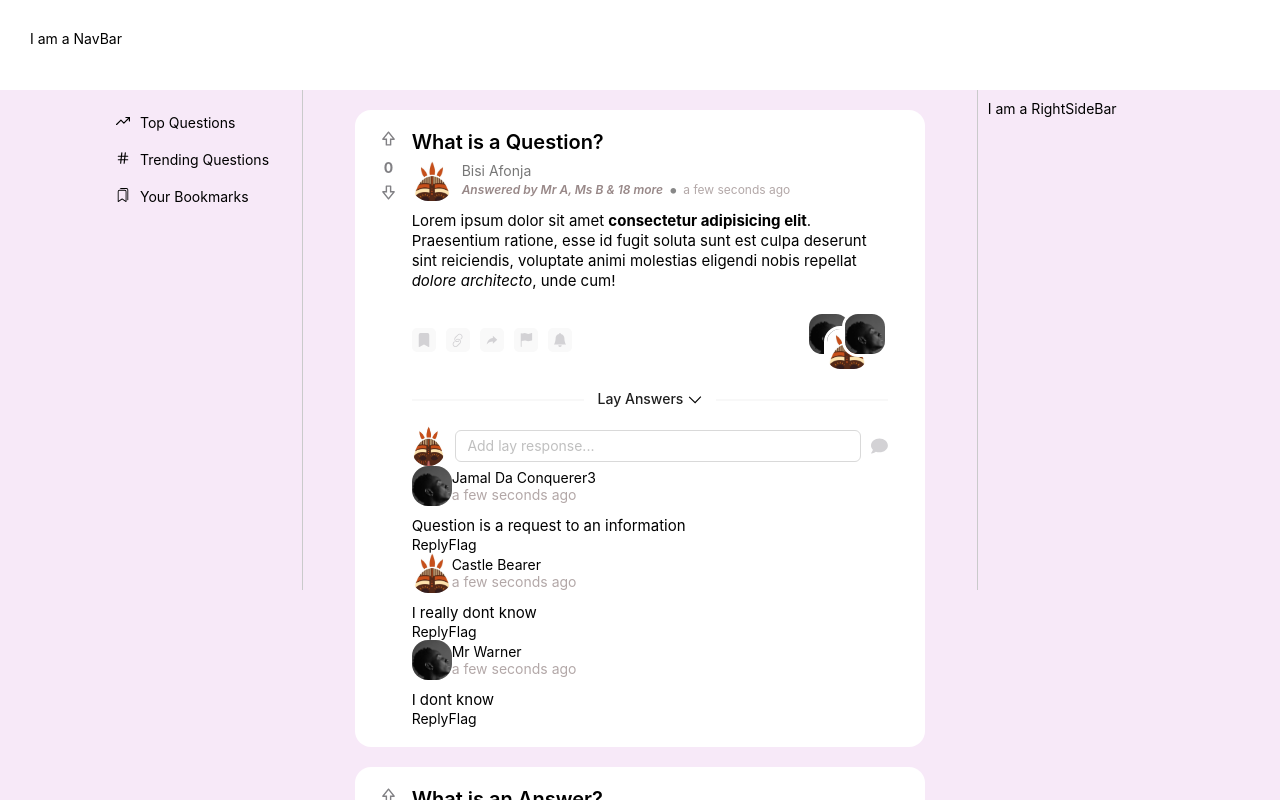
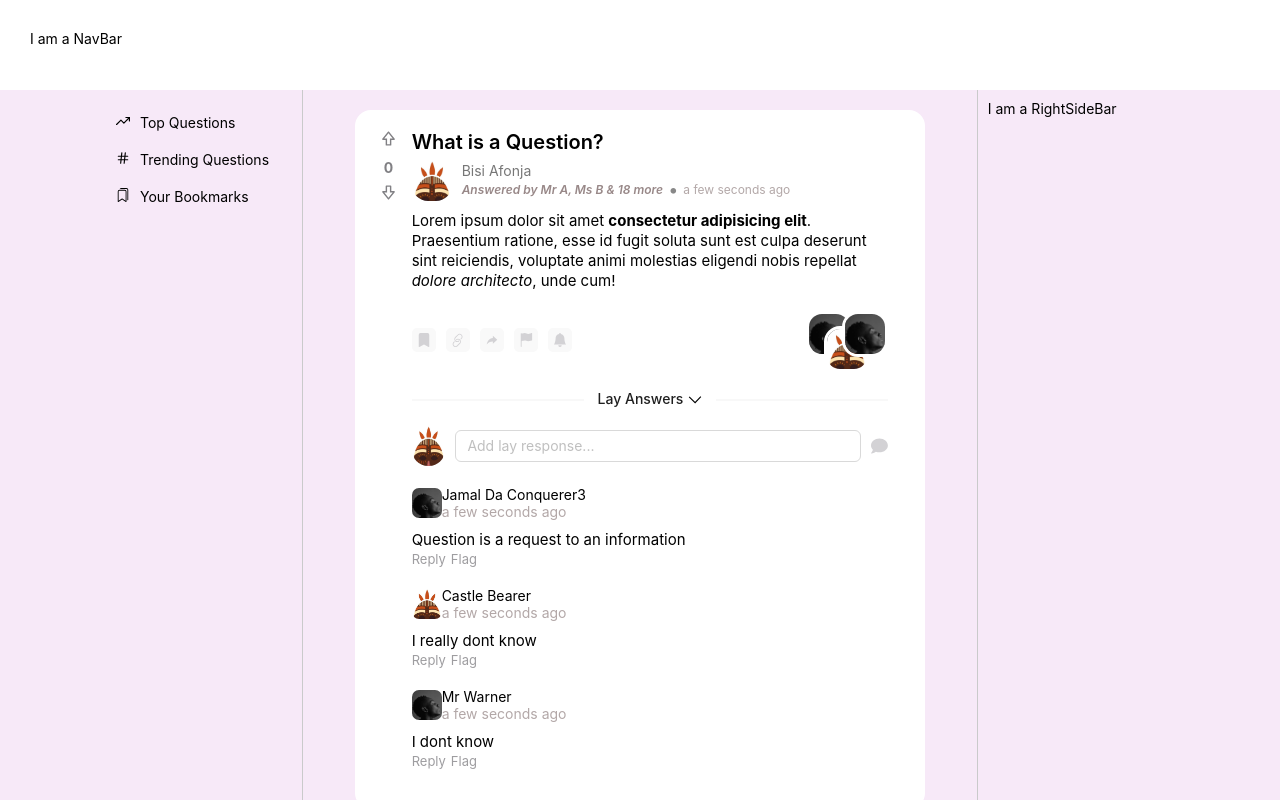
Before and after one commit to whoismuktar/lay-app, a React (Create React App) app: page / in a window 1280 px wide. Shown: the top 800 px of the page. Built offline with nearby package versions, Linux system fonts and the light colour scheme.

Commit message:
sidebar sticky fitting; comment styling

```diff
--- a/src/Assets/styles/App.scss
+++ b/src/Assets/styles/App.scss
@@ -55,7 +55,10 @@ main {
 
 .sidebar {
   padding: 10px;
-  min-height: 60vh;
+  min-height: 100vh;
+  box-sizing: border-box;
+  position: sticky;
+  top: 0px;
 }
 
 .left-sidebar {
@@ -113,3 +116,51 @@ main {
     }
   }
 }
+
+.comment__time {
+  color: #b3a8a8;
+}
+
+.comment-thread {
+  margin-top: 20px;
+
+
+  .comment {
+    margin-bottom: 20px;
+    flex: 1;
+
+    .user-card {
+      width: 30px !important;
+      height: 30px !important;
+      border-radius: 7px;
+    }
+
+    &__text {
+      margin-top: 10px;
+      margin-bottom: 10px;
+    }
+    &__side-action {
+      color: #938a8a;
+    }
+    &__like {
+      cursor: pointer;
+
+      .liked {
+        color: red;
+      }
+    }
+    &__action {
+      color: #9e9da0;
+
+      * {
+        cursor: pointer;
+        font-size: 13px;
+        font-weight: 400;
+      }
+
+      .comment__reply {
+        margin-right: 5px;
+      }
+    }
+  }
+}
```
